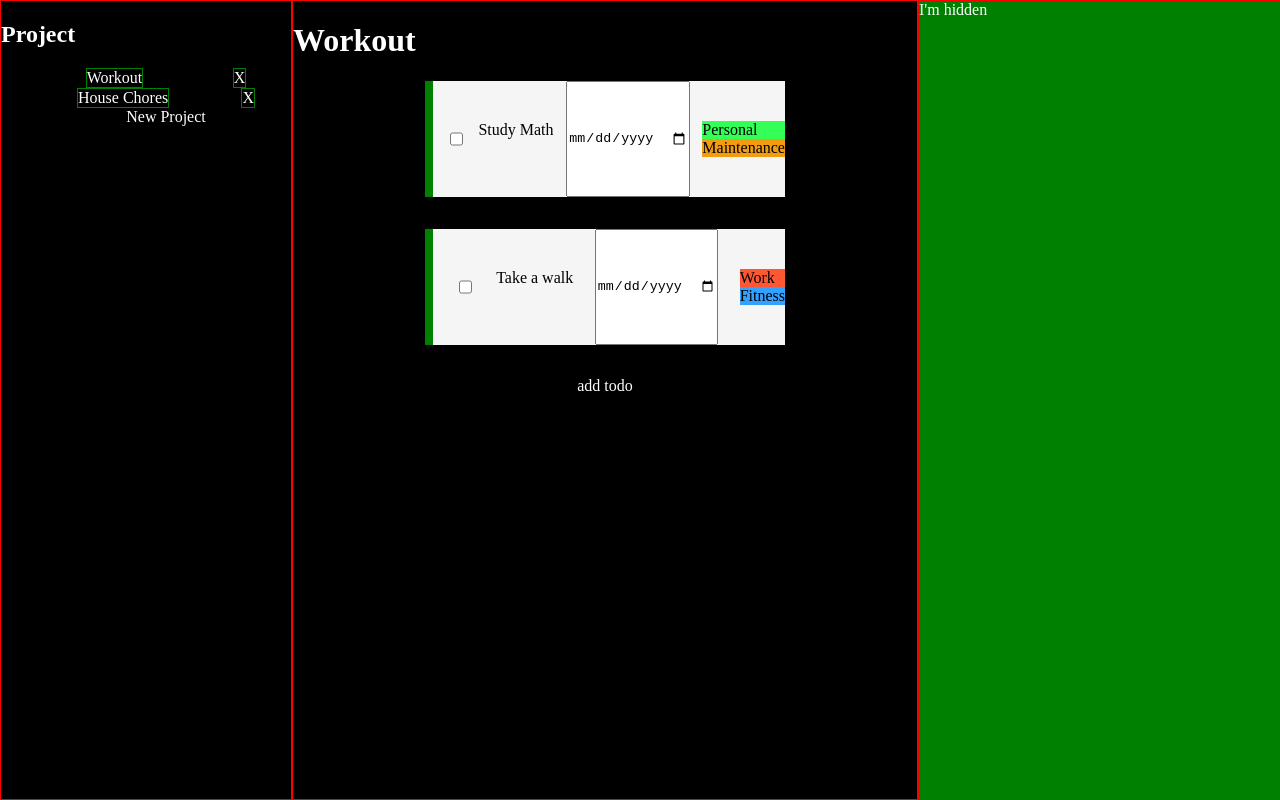
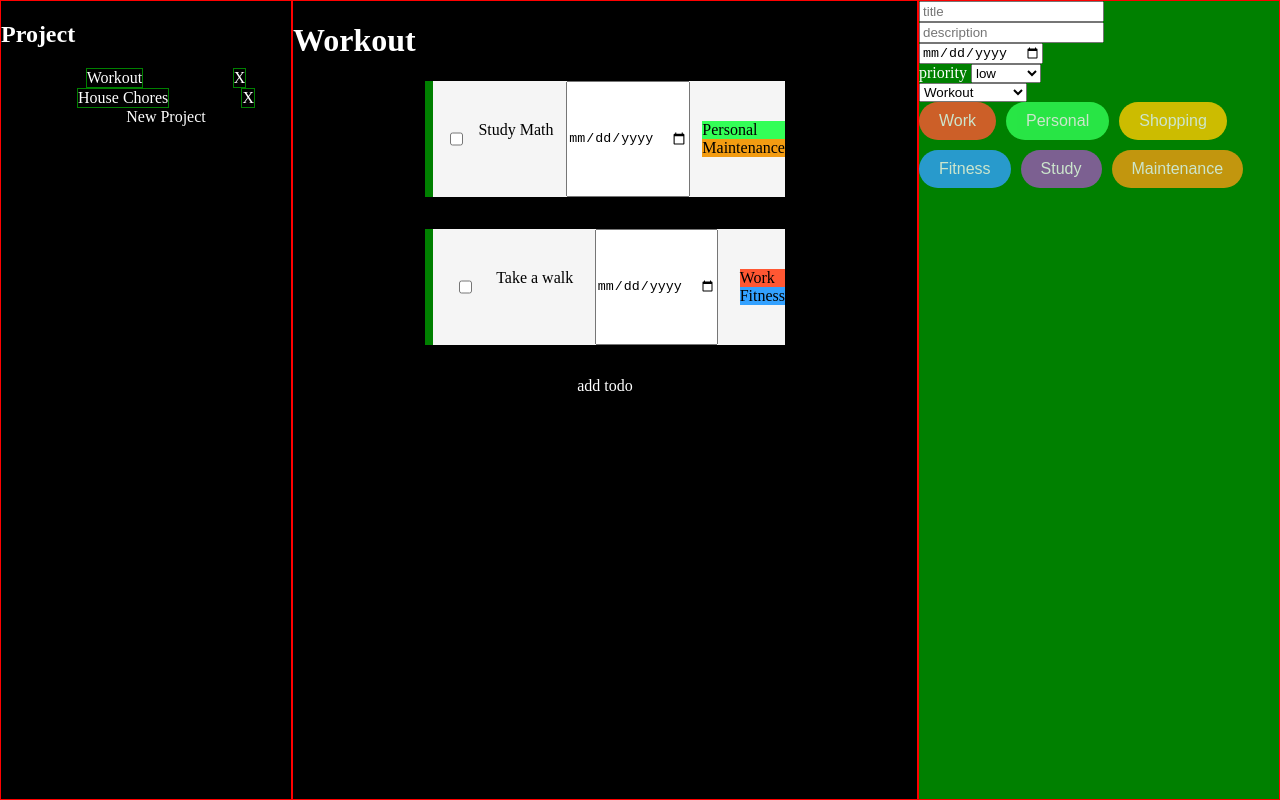
Before and after one commit to Giovanni-dotcome/odin-todo-app, a website built with webpack: page src/index.html in a window 1280 px wide. Both pictures are taken after a click on the element "add todo". Built offline with nearby package versions, Linux system fonts and the light colour scheme.

Commit message:
Add htlm fields to add todo pop up
Added the title and description input text fields.
Added the due date input date field.
Added the priority and project input select fields.
Added the tags buttons.

```diff
--- a/src/components/DomRenderer.ts
+++ b/src/components/DomRenderer.ts
@@ -65,6 +65,15 @@ const DomRenderer = (stateManager: IStateManager) => {
     const addTodoHtmlElement = document.createElement('div')
     addTodoHtmlElement.textContent = 'add todo'
     addTodoHtmlElement.addEventListener('click', () => {
+      const projectsHtmlElement = popupHtmlElement.querySelector('#project')
+      const projects = stateManager.getProjects()
+
+      projects.forEach(project => {
+        const option = document.createElement('option')
+        option.value = project.getTitle()
+        option.innerHTML = project.getTitle()
+        projectsHtmlElement?.appendChild(option)
+      })
       popupHtmlElement.classList.toggle('hidden')
       // TODO: add rendering of pop up to add new todo.
       // then call interactionHandler.addTodo('tile', etc...)
--- a/src/index.html
+++ b/src/index.html
@@ -18,7 +18,36 @@
     <div id="todosList"></div>
   </main>
   <div id="popup" class="hidden">
-    I'm hidden
+    <div class="title">
+      <input type="text" placeholder="title">
+    </div>
+    <div class="description">
+      <input type="text" placeholder="description">
+    </div>
+    <div class="dueDate">
+      <input type="date">
+    </div>
+    <div class="priority">
+      <label for="priority">priority</label>
+      <select name="priority" id="priority">
+        <option value="low">low</option>
+        <option value="medium">medium</option>
+        <option value="high">high</option>
+      </select>
+    </div>
+    <div class="project">
+      <select name="project" id="project">
+      </select>
+    </div>
+    <div class="tag tag-container">
+      <button class="tag-button" style="background-color: #FF5733;">Work</button>
+      <button class="tag-button" style="background-color: #33FF57;">Personal</button>
+      <button class="tag-button" style="background-color: #FFCC00;">Shopping</button>
+      <button class="tag-button" style="background-color: #33A1FF;">Fitness</button>
+      <button class="tag-button" style="background-color: #9B59B6;">Study</button>
+      <button class="tag-button" style="background-color: #F39C12;">Maintenance</button>
+    </div>
+  </div>
   </div>
 </body>
 
--- a/src/styles/style.sass
+++ b/src/styles/style.sass
@@ -49,3 +49,31 @@ body
 @media only screen and (max-width: 500px)
   #popup
     display: none
+
+// body
+//     font-family: Arial, sans-serif
+//     background-color: #f4f4f9
+//     padding: 20px
+
+.tag-container
+    display: flex
+    flex-wrap: wrap
+    gap: 10px
+
+.tag-button
+    display: inline-block
+    padding: 10px 20px
+    font-size: 16px
+    color: white
+    border: none
+    border-radius: 25px
+    cursor: pointer
+    opacity: 0.8
+    transition: transform 0.2s ease, box-shadow 0.2s ease, opacity 0.2s ease
+
+    &:hover
+        transform: scale(1.05)
+        box-shadow: 0 4px 8px rgba(0, 0, 0, 0.2)
+
+    &:active
+        opacity: 1
```
